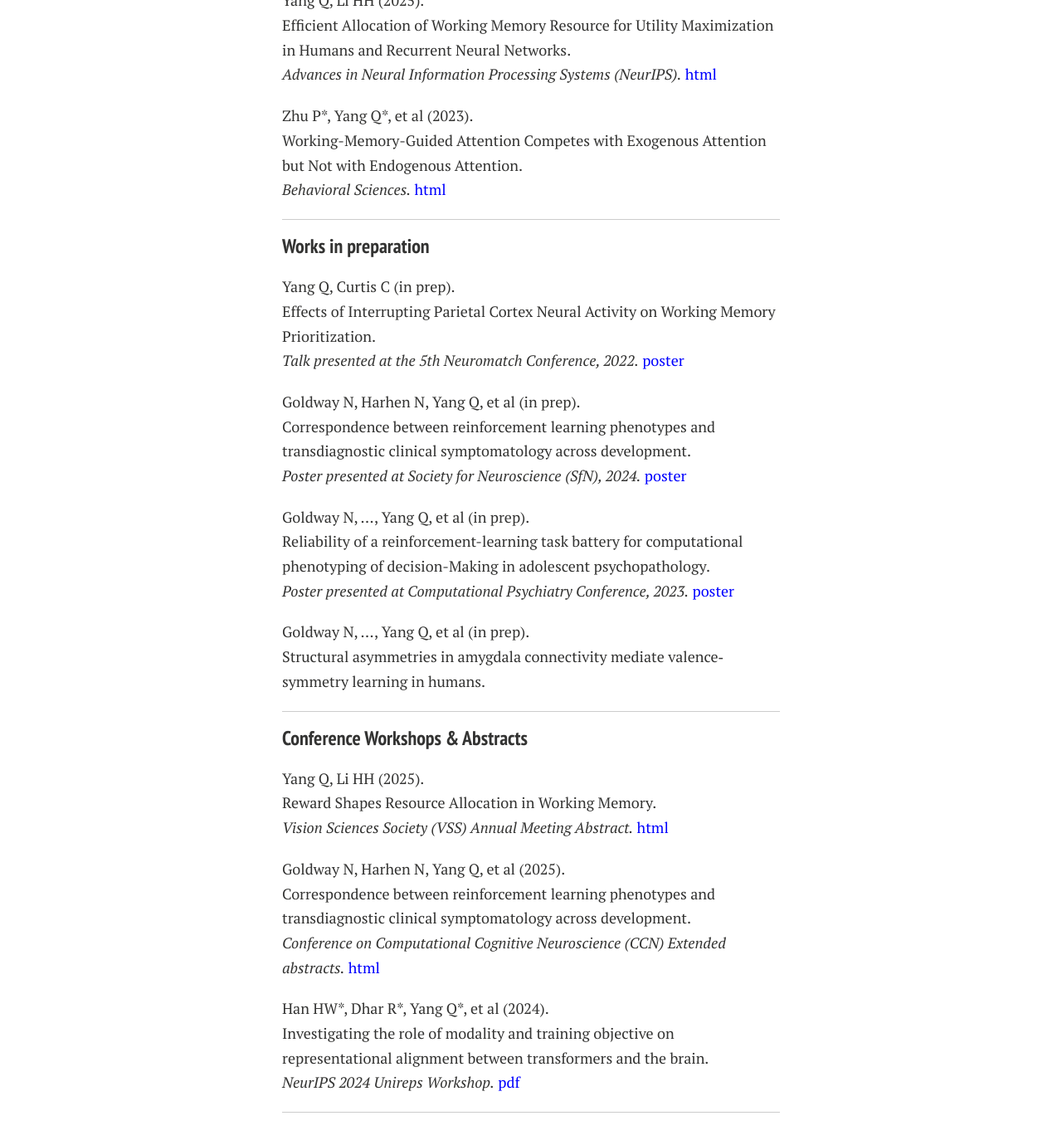
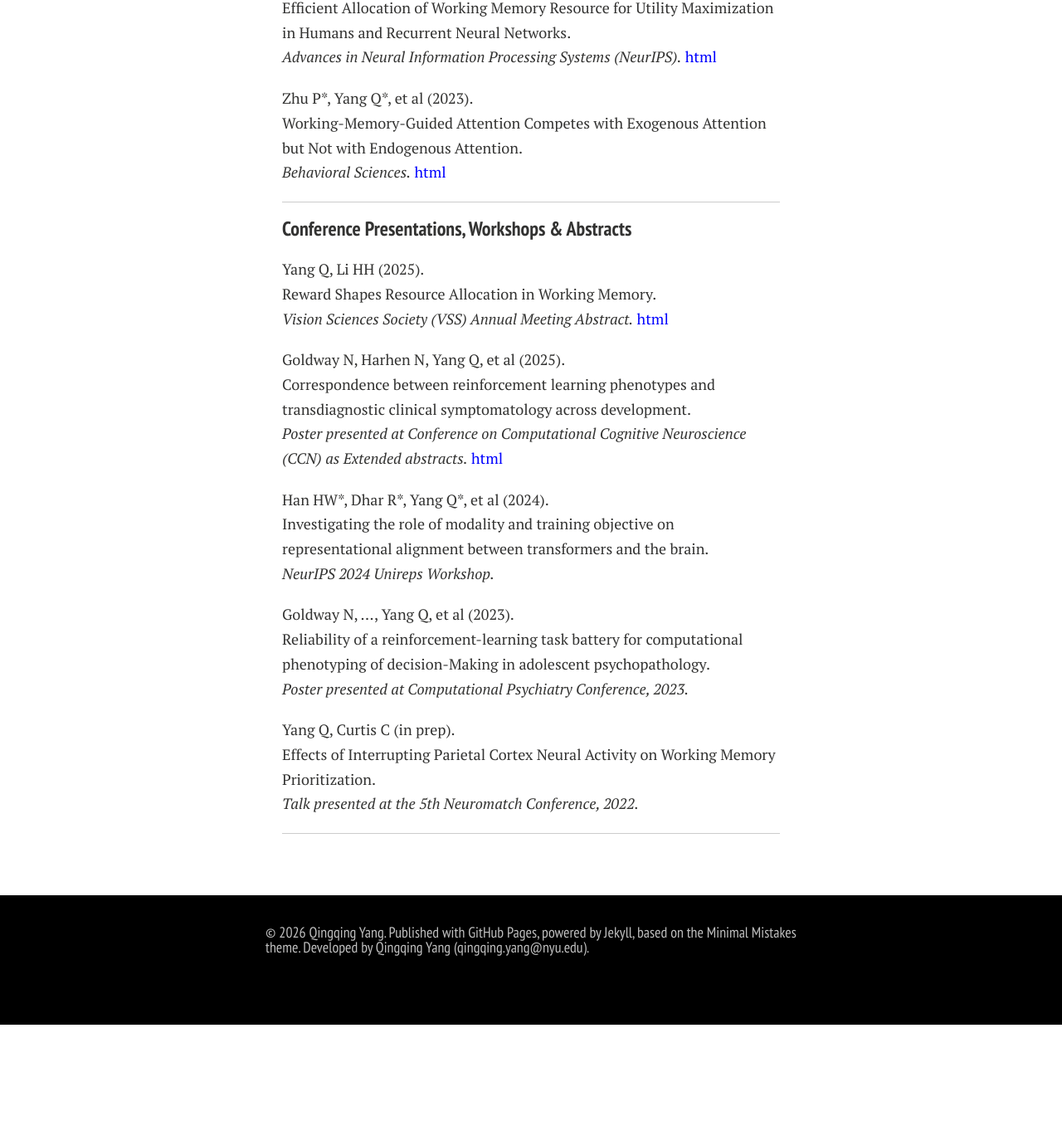
Before and after one commit to Qingqing-Yang-177/Qingqing-Yang-177.github.io, a Jekyll site: the page built from publications.md, in a window 1280 px wide and 1400 px high, scrolled down 304 px. Shown: the top 1380 px of the window at 83% size. Built offline with Jekyll 4.4.1, drawn with Linux system fonts in a browser that asks for light colours; nearby versions of some CDN libraries; comment, search, counter and statistics services are not loaded; a style sheet for code colours, icons or effects is not loaded; after the commit the page ends 1539 px from its top, so only the background shows below that; some of the changed text lies outside the part shown.

Commit message:
Update publications.md

```diff
--- a/publications.md
+++ b/publications.md
@@ -26,33 +25,7 @@ title: Publications
 </div>
 
 ---
-### Works in preparation
-
-<div style="margin: 0; margin-bottom: 20px;">
- Yang Q, Curtis C (in prep). <br>
- Effects of Interrupting Parietal Cortex Neural Activity on Working Memory Prioritization. <br>
- <em>Talk presented at the 5th Neuromatch Conference, 2022.</em> <a href="/mypaper/yang_qingqing_rmePoster_expectedresults.pdf" style="color: blue;"> poster</a>
- </div>
-
-<div style="margin: 0; margin-bottom: 20px;">
-  Goldway N, Harhen N, Yang Q, et al (in prep). <br>
-  Correspondence between reinforcement learning phenotypes and transdiagnostic clinical symptomatology across development. <br>
- <em>Poster presented at Society for Neuroscience (SfN), 2024.</em> <a href="/mypaper/sfn_2024_noam_poster.pdf" style="color: blue;"> poster</a>
-</div>
-
- <div style="margin: 0; margin-bottom: 20px;">
-  Goldway N, ..., Yang Q, et al (in prep). <br>
-  Reliability of a reinforcement-learning task battery for computational phenotyping of decision-Making in adolescent psychopathology. <br>
-  <em>Poster presented at Computational Psychiatry Conference, 2023.</em> <a href="/mypaper/Frame4.pdf" style="color: blue;"> poster</a>
- </div>
-
-<div style="margin: 0; margin-bottom: 20px;">
- Goldway N, ..., Yang Q, et al (in prep). <br>
- Structural asymmetries in amygdala connectivity mediate valence‐symmetry learning in humans. <br>
-</div>
-
----
-### Conference Workshops & Abstracts
+### Conference Presentations, Workshops & Abstracts
 
 <div style="margin: 0; margin-bottom: 20px;">
  Yang Q, Li HH (2025). <br>
@@ -63,12 +36,24 @@ title: Publications
 <div style="margin: 0; margin-bottom: 20px;">
   Goldway N, Harhen N, Yang Q, et al (2025). <br>
   Correspondence between reinforcement learning phenotypes and transdiagnostic clinical symptomatology across development. <br>
-  <em>Conference on Computational Cognitive Neuroscience (CCN) Extended abstracts.</em> <a href="https://2025.ccneuro.org/abstract_pdf/Goldway_2025_Correspondence_reinforcement_learning_phenotypes_transdiagnostic_clinical.pdf" style="color: blue;"> html</a>
+  <em> Poster presented at Conference on Computational Cognitive Neuroscience (CCN) as Extended abstracts.</em> <a href="https://2025.ccneuro.org/abstract_pdf/Goldway_2025_Correspondence_reinforcement_learning_phenotypes_transdiagnostic_clinical.pdf" style="color: blue;"> html</a>
 </div>
 
 <div style="margin: 0; margin-bottom: 20px;">
   Han HW*, Dhar R*, Yang Q*, et al (2024). <br>
   Investigating the role of modality and training objective on representational alignment between transformers and the brain. <br>
-  <em>NeurIPS 2024 Unireps Workshop.</em> <a href="/mypaper/han24a.pdf" style="color: blue;"> pdf</a>
+  <em>NeurIPS 2024 Unireps Workshop.</em>
 </div>
+
+ <div style="margin: 0; margin-bottom: 20px;">
+  Goldway N, ..., Yang Q, et al (2023). <br>
+  Reliability of a reinforcement-learning task battery for computational phenotyping of decision-Making in adolescent psychopathology. <br>
+  <em>Poster presented at Computational Psychiatry Conference, 2023.</em>
+ </div>
+
+ <div style="margin: 0; margin-bottom: 20px;">
+ Yang Q, Curtis C (in prep). <br>
+ Effects of Interrupting Parietal Cortex Neural Activity on Working Memory Prioritization. <br>
+ <em>Talk presented at the 5th Neuromatch Conference, 2022.</em>
+ </div>
 ---
```
Also changed, not shown: other parts of publications.md (+1 -2 lines).
